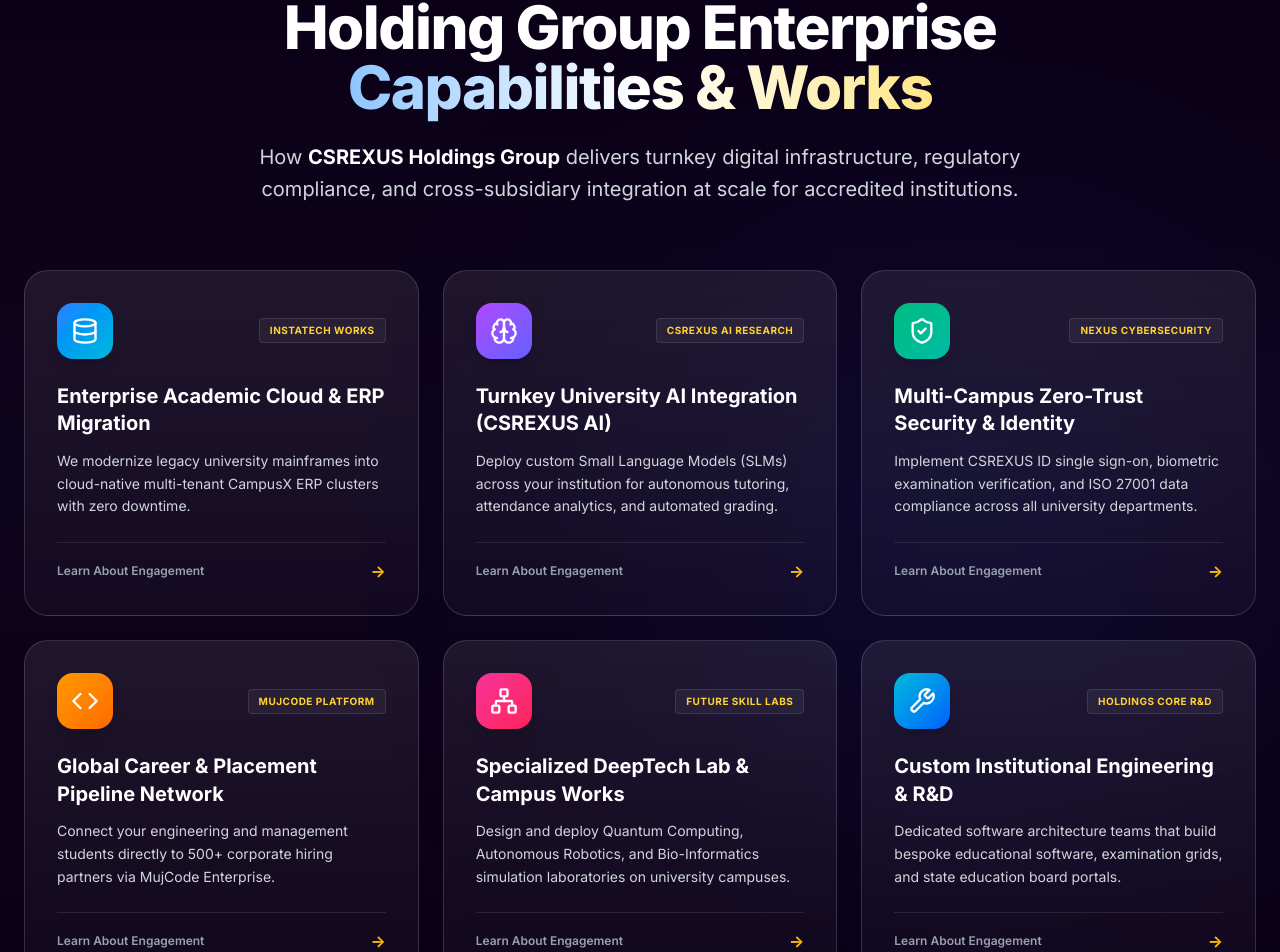
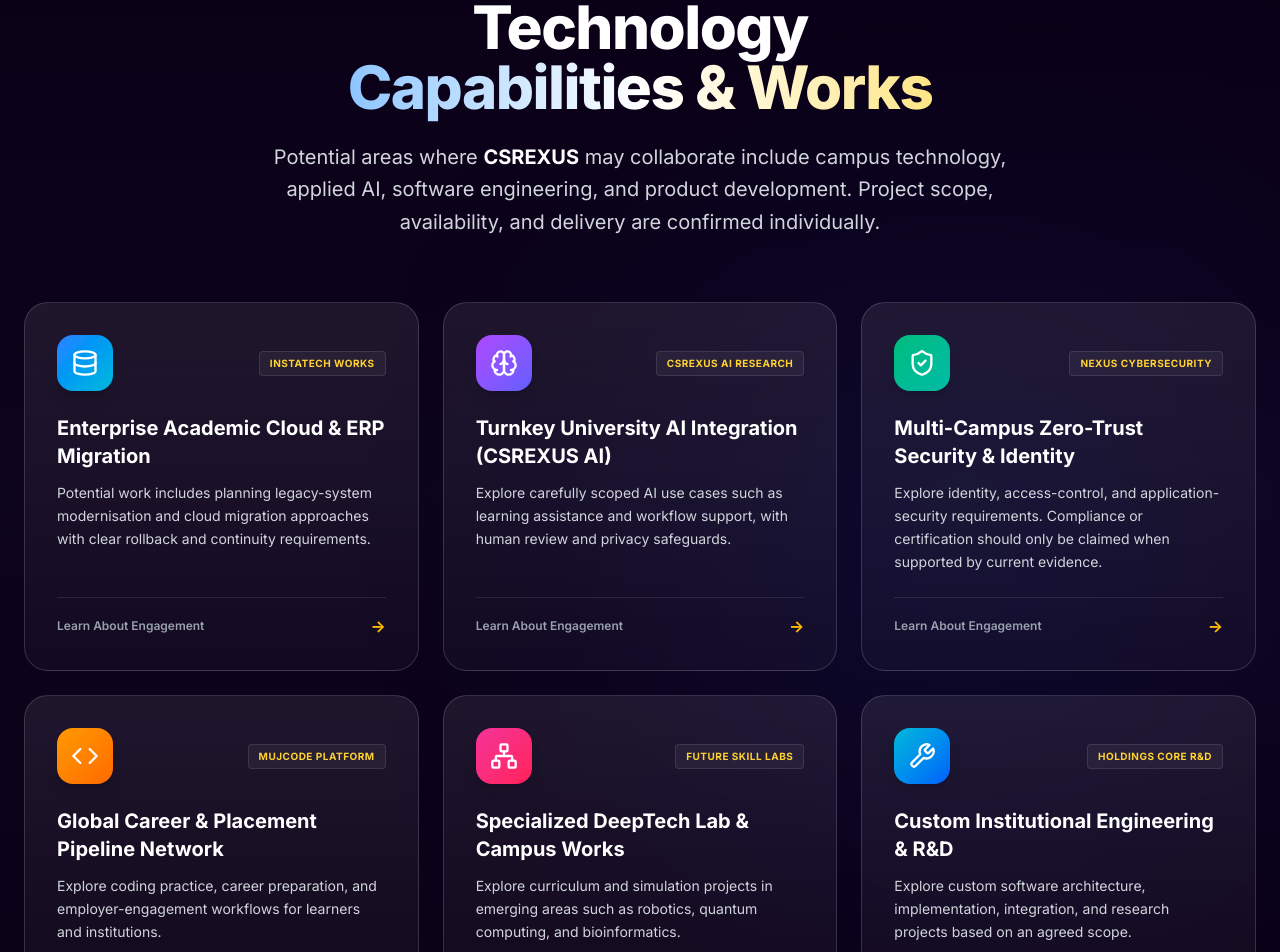
Before and after one commit to CSrajput-ux/CSrexus, a React (Vite) app: page / in a window 1280 px wide. Shown: the part 6735-7687 px from the top of the page. Built offline with nearby package versions, Linux system fonts and the light colour scheme.

Commit message:
content: clarify proposed capabilities and portfolio disclosures

```diff
--- a/src/app/components/Services.tsx
+++ b/src/app/components/Services.tsx
@@ -5,42 +5,42 @@ const capabilities = [
   {
     icon: Database,
     title: 'Enterprise Academic Cloud & ERP Migration',
-    description: 'We modernize legacy university mainframes into cloud-native multi-tenant CampusX ERP clusters with zero downtime.',
+    description: 'Potential work includes planning legacy-system modernisation and cloud migration approaches with clear rollback and continuity requirements.',
     tag: 'INSTATECH WORKS',
     gradient: 'from-blue-500 to-cyan-500',
   },
   {
     icon: Brain,
     title: 'Turnkey University AI Integration (CSREXUS AI)',
-    description: 'Deploy custom Small Language Models (SLMs) across your institution for autonomous tutoring, attendance analytics, and automated grading.',
+    description: 'Explore carefully scoped AI use cases such as learning assistance and workflow support, with human review and privacy safeguards.',
     tag: 'CSREXUS AI RESEARCH',
     gradient: 'from-purple-500 to-indigo-500',
   },
   {
     icon: ShieldCheck,
     title: 'Multi-Campus Zero-Trust Security & Identity',
-    description: 'Implement CSREXUS ID single sign-on, biometric examination verification, and ISO 27001 data compliance across all university departments.',
+    description: 'Explore identity, access-control, and application-security requirements. Compliance or certification should only be claimed when supported by current evidence.',
     tag: 'NEXUS CYBERSECURITY',
     gradient: 'from-emerald-500 to-teal-500',
   },
   {
     icon: Code,
     title: 'Global Career & Placement Pipeline Network',
-    description: 'Connect your engineering and management students directly to 500+ corporate hiring partners via MujCode Enterprise.',
+    description: 'Explore coding practice, career preparation, and employer-engagement workflows for learners and institutions.',
     tag: 'MUJCODE PLATFORM',
     gradient: 'from-amber-500 to-orange-500',
   },
   {
     icon: Network,
     title: 'Specialized DeepTech Lab & Campus Works',
-    description: 'Design and deploy Quantum Computing, Autonomous Robotics, and Bio-Informatics simulation laboratories on university campuses.',
+    description: 'Explore curriculum and simulation projects in emerging areas such as robotics, quantum computing, and bioinformatics.',
     tag: 'FUTURE SKILL LABS',
     gradient: 'from-pink-500 to-rose-500',
   },
   {
     icon: Wrench,
     title: 'Custom Institutional Engineering & R&D',
-    description: 'Dedicated software architecture teams that build bespoke educational software, examination grids, and state education board portals.',
+    description: 'Explore custom software architecture, implementation, integration, and research projects based on an agreed scope.',
     tag: 'HOLDINGS CORE R&D',
     gradient: 'from-cyan-500 to-blue-600',
   },
@@ -64,19 +64,19 @@ export function Services() {
           <div className="inline-flex items-center gap-2 px-3.5 py-1.5 rounded-full bg-white/5 border border-white/10 mb-5">
             <Building2 className="w-4 h-4 text-amber-400" />
             <span className="text-amber-300 text-xs font-bold uppercase tracking-wider">
-              Group Capabilities &amp; Enterprise Solutions
+              Technology capabilities
             </span>
           </div>
 
           <h2 className="text-4xl md:text-5xl lg:text-6xl font-extrabold mb-6 tracking-tight text-white">
-            Holding Group Enterprise <br className="hidden sm:block" />
+            Technology <br className="hidden sm:block" />
             <span className="bg-gradient-to-r from-blue-300 via-white to-amber-200 bg-clip-text text-transparent">
               Capabilities &amp; Works
             </span>
           </h2>
 
           <p className="text-lg md:text-xl text-gray-300 max-w-3xl mx-auto font-normal leading-relaxed">
-            How <strong className="text-white">CSREXUS Holdings Group</strong> delivers turnkey digital infrastructure, regulatory compliance, and cross-subsidiary integration at scale for accredited institutions.
+            Potential areas where <strong className="text-white">CSREXUS</strong> may collaborate include campus technology, applied AI, software engineering, and product development. Project scope, availability, and delivery are confirmed individually.
           </p>
         </motion.div>
 
```
